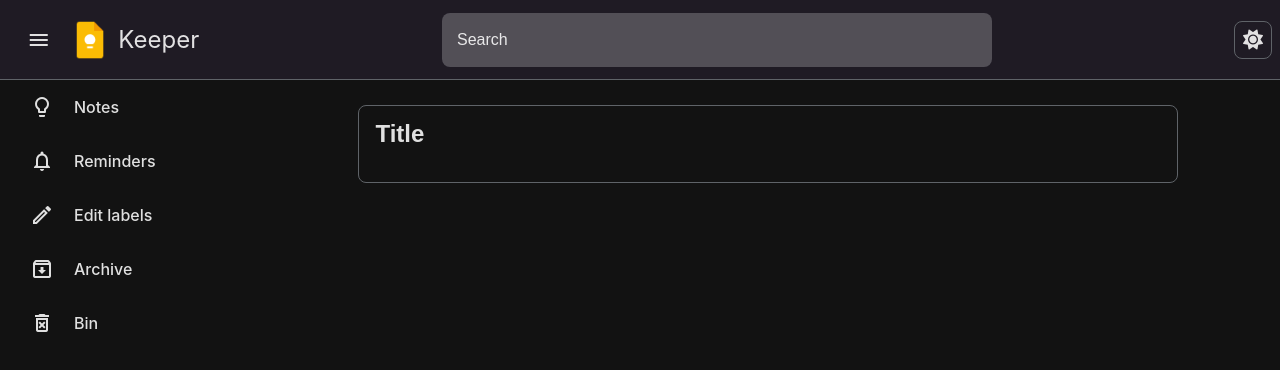
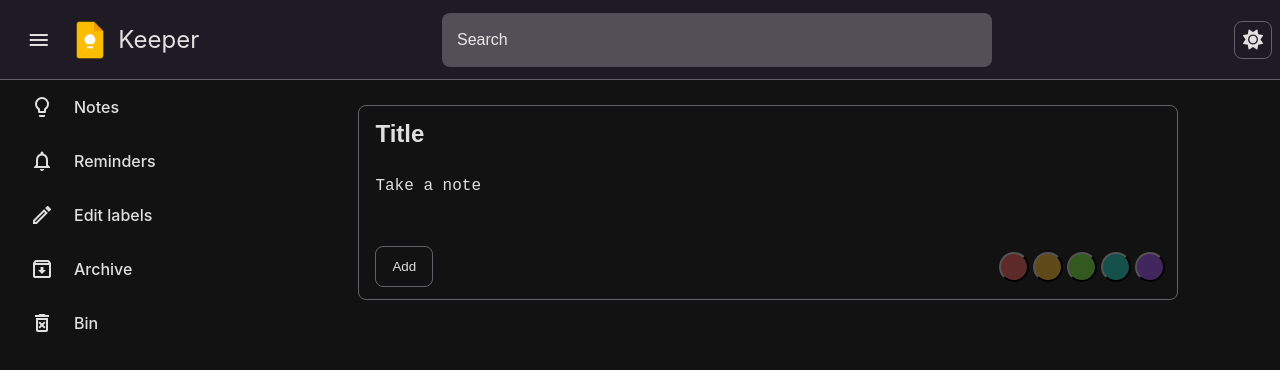
Before and after one commit to Deepak-1373/keeper-app, a React (Create React App) app: page / in a window 1280 px wide. Shown: the top 370 px of the page. Built offline with nearby package versions, Linux system fonts and the light colour scheme.

Commit message:
refactor(style): remove unnecessary operations

```diff
--- a/src/components/ColorList/ColorList.jsx
+++ b/src/components/ColorList/ColorList.jsx
@@ -3,7 +3,7 @@ import { darkColors, lightColors } from "./data";
 import { useTheme } from "../../context";
 import "./ColorList.css";
 
-export const ColorList = ({ handleColorListChange, formDisplay }) => {
+export const ColorList = ({ handleColorListChange }) => {
   const { theme } = useTheme();
 
   const themeValue = theme === "dark" ? darkColors : lightColors;
@@ -17,7 +17,6 @@ export const ColorList = ({ handleColorListChange, formDisplay }) => {
           className="color-picker"
           style={{
             backgroundColor: color,
-            display: formDisplay ? "block" : "none",
           }}
           onClick={() => handleColorListChange("backgroundColor", color)}
         ></button>
--- a/src/components/NotesForm/NotesForm.jsx
+++ b/src/components/NotesForm/NotesForm.jsx
@@ -6,7 +6,6 @@ import "./NotesForm.css";
 
 export const NotesForm = () => {
   const { notesDispatch } = useNotes();
-  const [formDisplay, setFormDisplay] = useState(false);
   const [notes, setNotes] = useState({
     title: "",
     content: "",
@@ -15,17 +14,6 @@ export const NotesForm = () => {
 
   const handleChange = (e, field) => {
     setNotes((prev) => ({ ...prev, [field]: e.target.value }));
-  };
-
-  const handleOnFocus = () => {
-    setFormDisplay(true);
-  };
-
-  const handleOnBlur = (event) => {
-    if (event.target.tagName === "INPUT") {
-      return;
-    }
-    setFormDisplay(false);
   };
 
   const handleSubmit = (e) => {
@@ -55,8 +43,6 @@ export const NotesForm = () => {
         style={{ backgroundColor: notes.backgroundColor }}
         className="form-area flex flex-col justify-center items-start rounded-lg border-base"
         onSubmit={(e) => handleSubmit(e)}
-        onFocus={() => handleOnFocus()}
-        onBlur={(e) => handleOnBlur(e)}
       >
         <input
           required
@@ -68,23 +54,16 @@ export const NotesForm = () => {
         />
         <textarea
           required
-          style={{ display: formDisplay ? "block" : "none" }}
           className="text-input-area w-full text-base bg-inherit text-white border-none outline-none text-base px-4 py-3"
           placeholder="Take a note"
           value={notes.content}
           onChange={(e) => handleChange(e, "content")}
         ></textarea>
         <div className="w-full flex justify-between items-center">
-          <button
-            style={{ display: formDisplay ? "block" : "none" }}
-            className="add-btn rounded-lg text-white bg-inherit px-4 py-3 border-base cursor-pointer"
-          >
+          <button className="add-btn rounded-lg text-white bg-inherit px-4 py-3 border-base cursor-pointer">
             Add
           </button>
-          <ColorList
-            formDisplay={formDisplay}
-            handleColorListChange={handleColorListChange}
-          />
+          <ColorList handleColorListChange={handleColorListChange} />
         </div>
       </form>
     </div>
```
